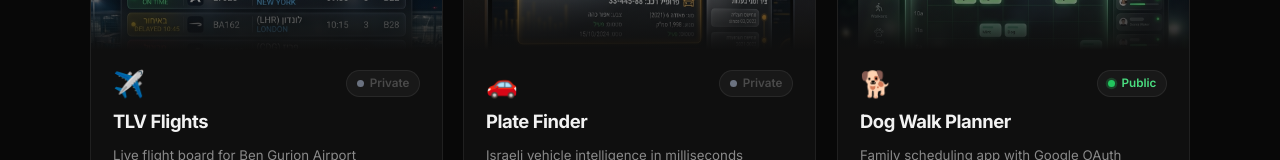
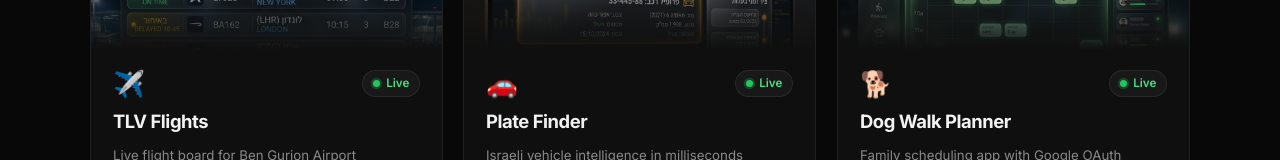
Before and after one commit to yosefxk/portfolio, a React (Vite) app: page / in a window 1280 px wide. Shown: the part 1969-2129 px from the top of the page. Built offline with nearby package versions, Linux system fonts and the light colour scheme.

Commit message:
fix: update project URLs and status to live

```diff
--- a/src/data/projects.ts
+++ b/src/data/projects.ts
@@ -45,12 +45,12 @@ export const projects: Project[] = [
     stack: ['Next.js', 'FastAPI', 'Python', 'TypeScript', 'Docker'],
     color: '#00c2ff',
     gradient: 'linear-gradient(135deg, #00c2ff 0%, #0070f3 100%)',
-    liveUrl: undefined,
+    liveUrl: 'https://flights.baileytv.tech',
     githubUrl: 'https://github.com/yosefxk/flights_dashboard',
     icon: '✈️',
     thumbnail: '/thumb-flights.png',
     featured: true,
-    status: 'private',
+    status: 'live',
     year: 2025,
     highlights: ['Auto-refresh every 5 min', 'Bilingual RTL/LTR', 'Sort & filter', 'Gov open API'],
   },
@@ -63,12 +63,12 @@ export const projects: Project[] = [
     stack: ['Next.js', 'FastAPI', 'Python', 'TypeScript', 'Docker'],
     color: '#f59e0b',
     gradient: 'linear-gradient(135deg, #f59e0b 0%, #d97706 100%)',
-    liveUrl: undefined,
+    liveUrl: 'https://lp.baileytv.tech/',
     githubUrl: 'https://github.com/yosefxk/lpp_njs',
     icon: '🚗',
     thumbnail: '/thumb-lpp.png',
     featured: true,
-    status: 'private',
+    status: 'live',
     year: 2024,
     highlights: ['17+ parallel API calls', 'Red Flag system', 'Ownership timeline', 'Shareable URLs'],
   },
@@ -81,12 +81,12 @@ export const projects: Project[] = [
     stack: ['Python', 'Streamlit', 'Docker', 'OAuth'],
     color: '#22c55e',
     gradient: 'linear-gradient(135deg, #22c55e 0%, #16a34a 100%)',
-    liveUrl: undefined,
+    liveUrl: 'https://walk.baileytv.tech/',
     githubUrl: 'https://github.com/yosefxk/dog-walk-planner',
     icon: '🐕',
     thumbnail: '/thumb-dogwalk.png',
     featured: false,
-    status: 'public',
+    status: 'live',
     year: 2024,
     highlights: ['Google OAuth', 'Persistent schedule', 'Color-coded calendar', 'Docker deployed'],
   },
```
